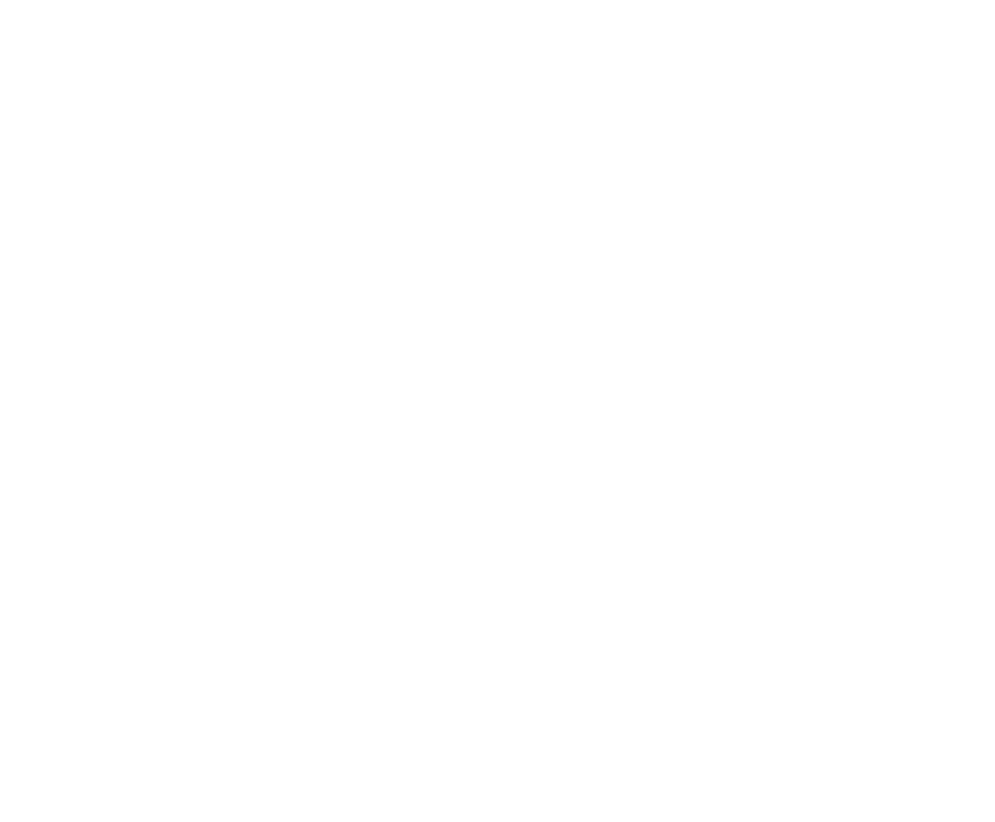
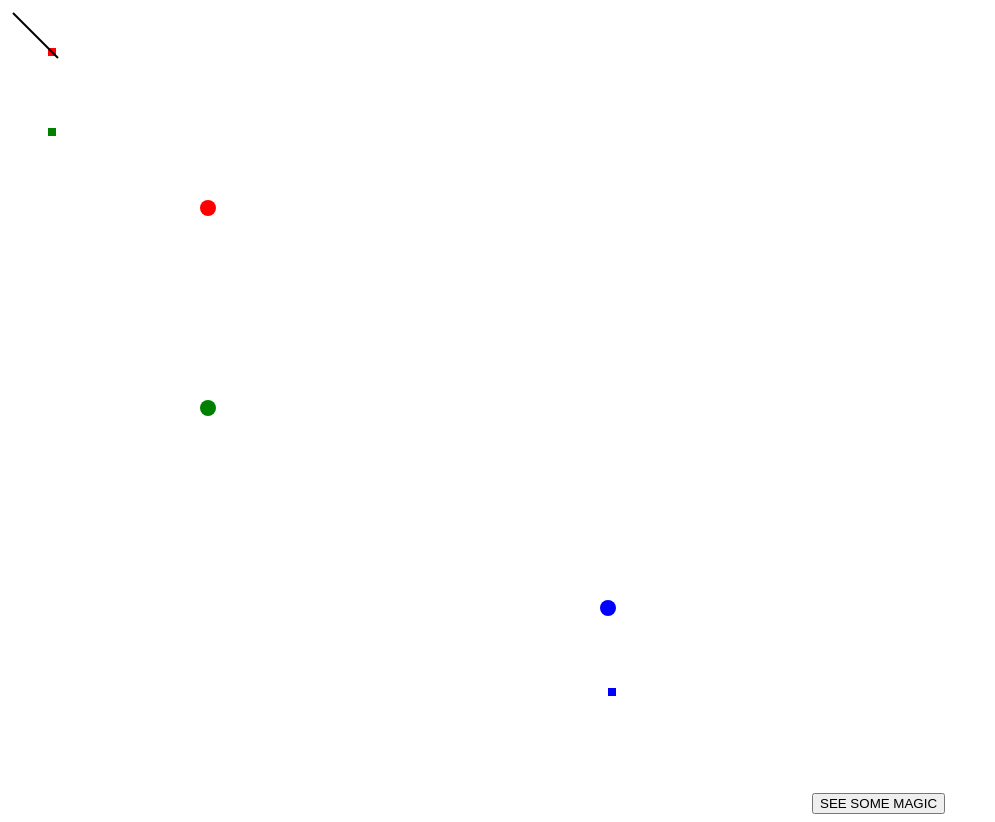
Before and after one commit to camibrumi/Data-Visualization-GitHub-Pages-and-d3, a plain HTML site: page index.html in a window 1280 px wide. Shown: the whole page, without its empty margins (0-995 px from the left). Before the commit the page ends 800 px from the top, so only its background shows below. Drawn offline with nearby package versions, Linux system fonts and the light colour scheme.

Commit message:
moving circles under the click of a button, rectangles, line, now I have to add the polygons and in the end the animation

```diff
--- a/index.html
+++ b/index.html
@@ -1,11 +1,180 @@
 <script src="https://d3js.org/d3.v5.min.js"></script>
 
+<svg id="canvas" width="800px" height="800px"></svg> <!-- Our HTML page contains an SVG element which we will
+                             use as our canvas -->
 <script>
+  // http://eyalarubas.com/getting-started-with-d3js.html
   console.log(d3); // test if d3 is loaded
+  var data = [{
+    x: '25%',
+    y: '25%',
+    r: '1%',
+    c: 'red'
+}, {
+    x: '25%',
+    y: '50%',
+    r: '1%',
+    c: 'green'
+}, {
+    x: '75%',
+    y: '75%',
+    r: '1%',
+    c: 'blue'
+}];;
+
+//alert(data[0].x); it works until now
+
   // Add an SVG
-  // Add Rectangles
+  var canvas = d3.select('#canvas');
   // Add Circles
-  // Add Lines
-  // Add Polygons
-  // This is a test to see if the 1st github requirement is all set:)
+  // We bind our circles data to DOM elements (or SVG shapes in our case).
+  var circles = canvas
+    .selectAll('circle')
+    .data(data);
+
+    // now we have to append the circles to our canvas since they don't exist yet
+    circles
+      .enter()
+      .append('circle')
+      .attr('cx', function(d) { // x coordinate of the circle
+          return d.x;
+      })
+      .attr('cy', function(d) { // y coordinate of the circle
+          return d.y;
+      })
+      .attr('fill', function(d){ // color of the circle
+          return d.c;
+      })
+      .attr('r', function(d) { // radius of the circle
+          return d.r;
+      });
+      //note that d is initialized with the value of the current datum
+
+      // Add rectangles
+      var data2 = [{
+        x: '5%',
+        y: '5%',
+        width: '1%',
+        height: '1%',
+        c: 'red'
+    }, {
+        x: '5%',
+        y: '15%',
+        width: '1%',
+        height: '1%',
+        c: 'green'
+    }, {
+        x: '75%',
+        y: '85%',
+        width: '1%',
+        height: '1%',
+        c: 'blue'
+    }];;
+
+    var rectangles = canvas
+      .selectAll('rect')
+      .data(data2);
+
+    rectangles
+      .enter()
+      .append('rect')
+      .attr('x', function(d) { // x coordinate of the circle
+          return d.x;
+      })
+      .attr('y', function(d) { // y coordinate of the circle
+          return d.y;
+      })
+      .attr('width', function(d){
+        return d.width;
+      })
+      .attr('height', function(d){
+        return d.height;
+      })
+      .attr('fill', function(d){ // color of the circle
+          return d.c;
+      })
+
+
+   var line = canvas.append("line")
+    .attr("x1", 5)
+    .attr("y1", 5)
+    .attr("x2", 50)
+    .attr("y2", 50)
+    .attr("stroke-width", 2)
+    .attr("stroke", "black");
+
+   // Add Polygons
+
+    function changePosition() {
+      // now we make some changes in our data
+      // change coordinates of the first circle:
+      data[0].x = '50%';
+      data[1].x = '50%';
+      data[2].x = '50%';
+
+      // add a new circle:
+      data.push({
+        x: '25%',
+        y: '50%',
+        r: '1%',
+        c: 'magenta'
+      });
+
+      //we bind our data with circles again as we did before
+      var circles = canvas
+        .selectAll('circle')
+        .data(data);
+
+      // the below code will only add the new circles but will not update the
+      // existing ones (note that we modified the x coordinate of the first
+      // circle).
+      circles
+        .enter()
+        .append('circle')
+        // set initial (pre-transition) attributes:
+        .attr('cx', function(d) { // x coordinate of the circle
+            return d.x;
+        })
+        .attr('cy', function(d) { // y coordinate of the circle
+            return d.y;
+        })
+        .attr('fill', function(d){ // color of the circle
+            return d.c;
+        })
+        .attr('r', 0)
+        // start transition:
+        .transition()
+        // set final (post transition) attributes:
+        .attr('r', function(d) { // radius of the circle
+            return d.r;
+        });
+
+      // in order to update the attributes of the existing circles (in this
+      //case only the x and y coordinates) we do the following:
+
+      circles
+        .transition()
+        .attr('cx', function(d) {
+            return d.x;
+        })
+        .attr('cy', function(d) {
+            return d.y;
+        });
+
+      // exit() filters the selection only to select elements which are bound
+      // to datums that no longer exist. We remove them from our canvas (and
+      // from the document altogether)
+      circles
+        .exit()
+        .remove();
+    }
+
+
+
+
+
+
+
+   // This is a test to see if the 1st github requirement is all set:)
 </script>
+<button type="button" onclick="changePosition()">SEE SOME MAGIC</button>
```
